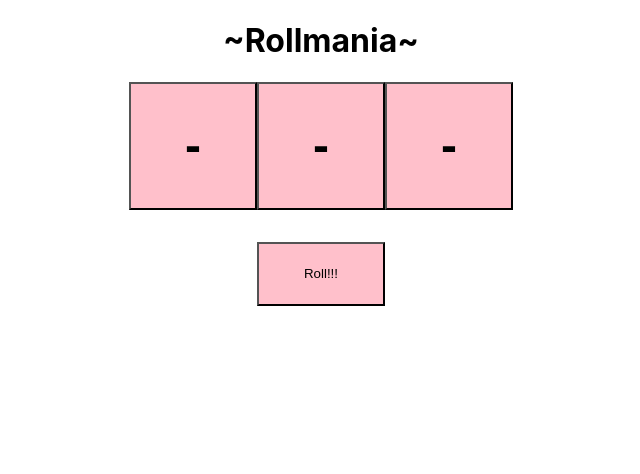
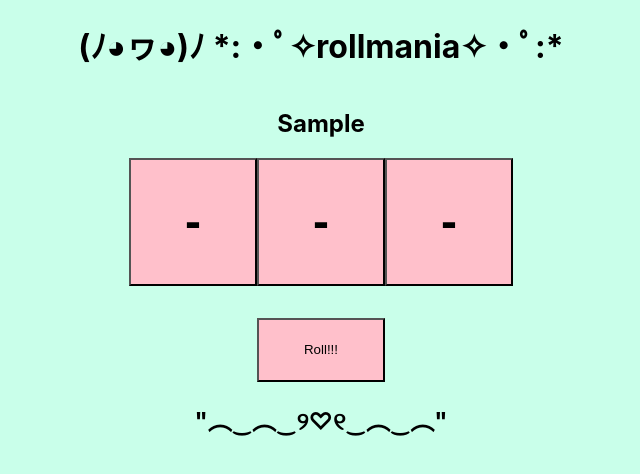
Before and after one commit to luluxdev/M04UF3, a React (Create React App) app in the folder rollmania/: page / in a window 1280 px wide. Both pictures are taken after typing "Sample" into the empty fields and a click on the button "Save". Shown: the top 474 px of the page, without its empty margins (319-959 px from the left). Built offline with nearby package versions, Linux system fonts and the light colour scheme.

Commit message:
Decoration

```diff
--- a/rollmania/src/App.js
+++ b/rollmania/src/App.js
@@ -18,12 +18,13 @@ function App() {
 
   return (
 		<div className="rollmania">
-			<Title title_text="~Rollmania~" />
+			<Title title_text="(ﾉ◕ヮ◕)ﾉ *:・ﾟ✧rollmania✧・ﾟ:*" />
 			<PlayerName />
 			<main className="App">
 				<Dice cantidad="3" roll={roll} />
     	</main>
 			<RollButton roll_func={roll_dice}/>
+			<h2>"︵‿︵‿୨♡୧‿︵‿︵"</h2>
 		</div>
   );
 }
--- a/rollmania/src/PlayerName.js
+++ b/rollmania/src/PlayerName.js
@@ -6,26 +6,34 @@ function PlayerName(props) {
 	let [player_name, setPlayerName] = useState("");
 	let [show_name, setShowName] = useState(false);
 
+	let min_name = 3;
+	let max_name = 12;
+
 	function update_name (event){
 		setPlayerName(event.target.value);
 		console.log(event.target.value);
 	}
 
 	function write_name () {
-		console.log("Nombre: "+player_name);
-		setShowName(true);
+	let pn_tmp = player_name.trim();
+		if (pn_tmp.length < min_name || pn_tmp.length > max_name)
+				return;
+			setShowName(true);
+
 	}
 
-	if(!show_name){
+if(!show_name){
 	return(
 		<p>
 			<input type="text" name="player_name" placeholder="Nombre del jugador" value={player_name} onChange={update_name}/>
 			<button onClick={write_name}>Save</button>
 			</p>
-			);
-		}
-	else{
-	<p>{player_name}</p>
+	);
+}
+else {
+	return (
+	<h2>{player_name}</h2>
+	);
 }
 }
 
--- a/rollmania/src/RollButton.js
+++ b/rollmania/src/RollButton.js
@@ -14,7 +14,7 @@ function RollButton(props) {
   return (
     <button className="RollButton"
 		onClick={props.roll_func}
-		disabled={count > 0 ? "true" : ""}
+		disabled={count > 0 ? "disabled" : ""}
 		>
       {count > 0 ? count : "Roll!!!"}
     </button>
--- a/rollmania/src/index.css
+++ b/rollmania/src/index.css
@@ -5,6 +5,7 @@ body {
     sans-serif;
   -webkit-font-smoothing: antialiased;
   -moz-osx-font-smoothing: grayscale;
+	background-color: #c9ffea;
 }
 
 code {
```
